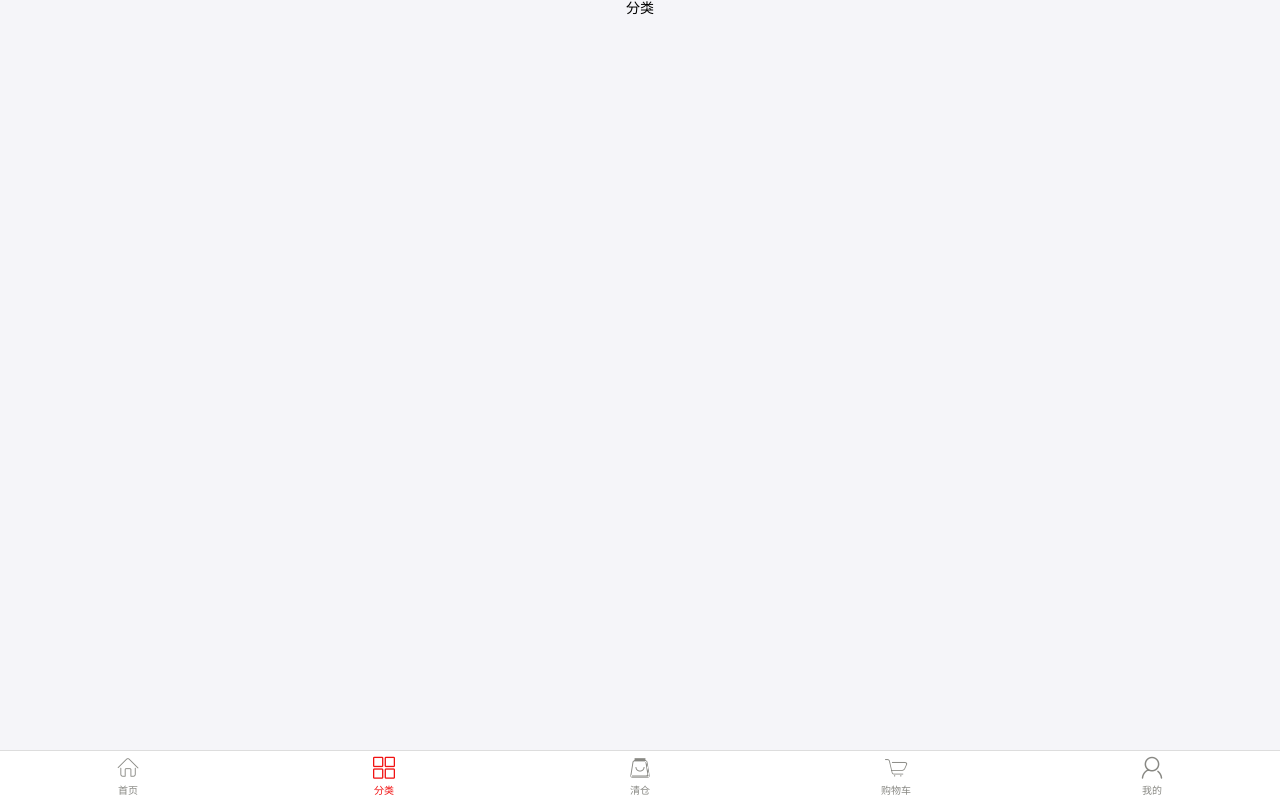
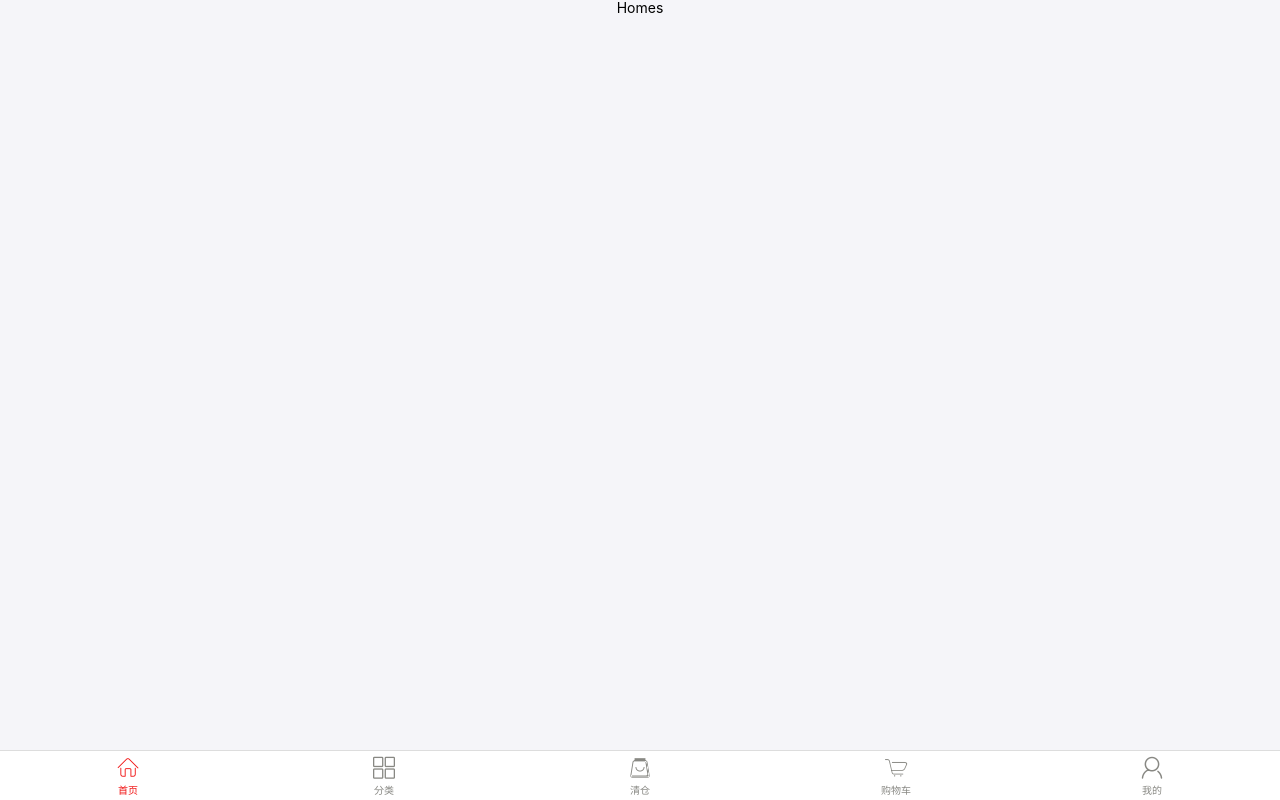
Before and after one commit to 1034418969/brewmaster, a React app: page / in a window 1280 px wide. Built offline with nearby package versions, Linux system fonts and the light colour scheme.

Commit message:
AntUI->首页导航

```diff
--- a/src/App.js
+++ b/src/App.js
@@ -1,8 +1,9 @@
 import React from 'react';
 import './App.css';
 import 'antd-mobile/dist/antd-mobile.css';
-import TabBarExample from './components/TabBarExample'
+import TabBarExample from './components/TabBarExample';
 import './assets/font/iconfont.css';
+import Test from "./views/test"
 import {
   BrowserRouter as Router,
   Route,
@@ -12,7 +13,7 @@ function App() {
   return (
     <div className="App">
       <Router>
-        <Route path={'/'} component={TabBarExample}></Route>
+        <Route path="/" component={Test}></Route>
       </Router>
     </div>
   );
--- a/src/assets/css/TabBarExample.css
+++ b/src/assets/css/TabBarExample.css
@@ -1 +1,11 @@
-tabBown
+#tabBown{
+    position: fixed;
+     height: 100%;
+      width: 100%;
+      top: 0
+}
+#tabBown i{
+    width: 26px;
+    height: 26px;
+    font-size: 22px;
+}
--- a/src/components/TabBarExample.js
+++ b/src/components/TabBarExample.js
@@ -1,19 +1,67 @@
 import React from 'react'
 import { TabBar } from 'antd-mobile';
+import "../assets/css/TabBarExample.css";
+import {
+  Route
+} from "react-router-dom";
+import Home from '../views/Home';
+import My from '../views/My';
+import Car from '../views/Car';
+import Clearance from '../views/Clearance';
+import Category from '../views/Category';
+
+
+
+
+
+
+
+
 
 class TabBarExample extends React.Component {
   constructor(props) {
     super(props);
     this.state = {
-      selectedTab: 'redTab',
+      selectedTab: "/home",
       hidden: false,
       fullScreen: false,
+      route:{
+        "/home":Home,
+        "/":Home,
+        "/my":My,
+        "/clearance":Clearance,
+        "/category":Category,
+        "/car":Car
+      }
     };
+    console.log(this.state.selectedTab)
   }
-  renderContent(pageText) {
-    return (
-      <div>{pageText}</div>
-    );
+  componentWillMount(){
+    // 组件挂载之前，执行一次判断
+    this.onHidden()
+  }
+  componentWillReceiveProps(){
+    // 点击前进后退按钮时，也要判断是否导航组件
+    this.onHidden()
+  }
+  // 点击事件
+  jumpRoute(selectedTab) {
+    this.props.history.push(selectedTab);
+    this.onHidden()
+  }
+  onHidden(){
+    console.log(this)
+    if( this.props.history.location.pathname === "/home" || this.props.history.location.pathname === "/"){
+      this.setState({
+        hidden:false,
+        selectedTab: "/home",
+      })
+    }else if(this.props.history.location.pathname !== "/home"){
+      this.setState({
+        hidden:true,
+        selectedTab: this.props.history.location.pathname,
+      })
+    }
   }
   render() {
     return (
@@ -23,117 +71,65 @@ class TabBarExample extends React.Component {
           tintColor="rgb(241, 18, 18)"
           barTintColor="white"
           hidden={this.state.hidden}
-
         >
           <TabBar.Item
             title="首页"
-            key="Home"
+            key="home"
             icon={<i
               className="iconfont icon-shouye"
-              style={{
-                width: '26px',
-                height: '26px',
-                fontSize: "22px"
-              }}
             />
             }
             selectedIcon={<i
               className="iconfont icon-shouye"
-              style={{
-                width: '26px',
-                height: '26px',
-                fontSize: "22px"
-
-              }}
             />
             }
-            selected={this.state.selectedTab === 'blueTab'}
+            selected={this.state.selectedTab === '/home'}
             // badge={1}
-            onPress={() => {
-              this.setState({
-                selectedTab: 'blueTab',
-              });
-              console.log(this)
-            }}
+            onPress={this.jumpRoute.bind(this, '/home', "true")}
+
             data-seed="logId"
           >
-            {this.renderContent('首页')}
+          </TabBar.Item>
+
+          <TabBar.Item
+            icon={
+              <i
+                className="iconfont icon-fenlei"
+              />
+            }
+            selectedIcon={
+              <i
+                className="iconfont icon-fenlei"
+              />
+            }
+            title="分类"
+            key="category"
+            // badge={'new'}
+            selected={this.state.selectedTab === '/category'}
+            onPress={this.jumpRoute.bind(this, '/category')}
+            data-seed="logId1"
+          >
           </TabBar.Item>
           <TabBar.Item
             icon={
-              <div
-                className="iconfont icon-fenlei"
-                style={
-                  {
-                    width: '26px',
-                    height: '26px',
-                    fontSize: "22px"
-                  }}
+              <i
+                className="iconfont icon-pinpaiqingcang"
               />
             }
             selectedIcon={
-              <div
-                className="iconfont icon-fenlei"
-                style={{
-                  width: '26px',
-                  height: '26px',
-                  fontSize: "22px"
-                }}
-              />
-            }
-            title="分类"
-            key="class"
-            // badge={'new'}
-            selected={this.state.selectedTab === 'redTab'}
-            onPress={() => {
-              this.setState({
-                selectedTab: 'redTab',
-              });
-            }}
-            data-seed="logId1"
-          >
-            {this.renderContent('分类')}
-          </TabBar.Item>
-          <TabBar.Item
-            icon={
-              <div
+              <i
                 className="iconfont icon-pinpaiqingcang"
-                style={{
-                  width: '26px',
-                  height: '26px',
-                  fontSize: "22px"
-                }}
-              />
-            }
-            selectedIcon={
-              <div
-                className="iconfont icon-pinpaiqingcang"
-                style={{
-                  width: '26px',
-                  height: '26px',
-                  fontSize: "22px"
-                }}
               />
             }
             title="清仓"
             key="clearance"
-            selected={this.state.selectedTab === 'greenTab'}
-            onPress={() => {
-              this.setState({
-                selectedTab: 'greenTab',
-              });
-            }}
+            selected={this.state.selectedTab === '/clearance'}
+            onPress={this.jumpRoute.bind(this, '/clearance')}
           >
-            {this.renderContent('清仓')}
           </TabBar.Item>
           <TabBar.Item
             icon={<i
               className="iconfont icon-tubiaolunkuo-"
-              style={{
-                width: '26px',
-                height: '26px',
-                fontSize: "22px"
-              }}
             />}
             selectedIcon={<i className="iconfont icon-tubiaolunkuo-"
               style={{
@@ -144,14 +140,9 @@ class TabBarExample extends React.Component {
             />}
             title="购物车"
             key="car"
-            selected={this.state.selectedTab === 'car'}
-            onPress={() => {
-              this.setState({
-                selectedTab: 'car',
-              });
-            }}
+            selected={this.state.selectedTab === '/car'}
+            onPress={this.jumpRoute.bind(this, '/car')}
           >
-            {this.renderContent('购物车')}
           </TabBar.Item>
           <TabBar.Item
             icon={<i
@@ -171,14 +162,9 @@ class TabBarExample extends React.Component {
             />}
             title="我的"
             key="my"
-            selected={this.state.selectedTab === 'My'}
-            onPress={() => {
-              this.setState({
-                selectedTab: 'My',
-              });
-            }}
+            selected={this.state.selectedTab === '/my'}
+            onPress={this.jumpRoute.bind(this, '/my')}
           >
-            {this.renderContent('My')}
           </TabBar.Item>
         </TabBar>
       </div>
@@ -186,4 +172,241 @@ class TabBarExample extends React.Component {
   }
 }
 
+
+
+
+
+
+
+
+
+
+
+
+
+
+
+
+
+
+
+
+
+
+
+
+
+
+
+
+
+
+
+
+
+
+
+
+
+
+
+
+
+
+
+
+
+
+
+
+
+
+
+
+
+
+
+
+
+
+
+
+
+
+
+
+
+
+
+
+// class TabBarExample extends React.Component {
+//   constructor(props) {
+//     super(props);
+//     this.state = {
+//       selectedTab: "/home",
+//       hidden: false,
+//       fullScreen: false,
+//       route:{
+//         "/home":Home,
+//         "/":Home,
+//         "/my":My,
+//         "/clearance":Clearance,
+//         "/category":Category,
+//         "/car":Car
+//       }
+//     };
+//     console.log(this.state.selectedTab)
+//   }
+//   componentWillMount(){
+//     // 组件挂载之前，执行一次判断
+//     this.onHidden()
+//   }
+//   renderContent(route) {
+
+//     setTimeout(()=>{
+//       console.log(route)
+//     },2000)
+//       return (
+//         <div>55
+//           <Route exact path={route}  component={Home}></Route>
+//         </div>
+//       )
+//   }
+//   componentWillReceiveProps(){
+//     // 点击前进后退按钮时，也要判断是否导航组件
+//     this.onHidden()
+//   }
+//   // 点击事件
+//   jumpRoute(selectedTab) {
+//     this.props.history.push(selectedTab);
+//     this.onHidden()
+//   }
+//   onHidden(){
+//     console.log(this)
+//     if( this.props.history.location.pathname === "/home" || this.props.history.location.pathname === "/"){
+//       this.setState({
+//         hidden:false,
+//         selectedTab: "/home",
+//       })
+//     }else if(this.props.history.location.pathname !== "/home"){
+//       this.setState({
+//         hidden:true,
+//         selectedTab: this.props.history.location.pathname,
+//       })
+//     }
+//   }
+//   render() {
+//     return (
+//       <div id="tabBown" style={this.state.fullScreen ? { position: 'fixed', height: '100%', width: '100%', top: 0 } : { height: '100%' }}>
+//         <TabBar
+//           unselectedTintColor="#888883"
+//           tintColor="rgb(241, 18, 18)"
+//           barTintColor="white"
+//           hidden={this.state.hidden}
+//         >
+//           <TabBar.Item
+//             title="首页"
+//             key="home"
+//             icon={<i
+//               className="iconfont icon-shouye"
+//             />
+//             }
+//             selectedIcon={<i
+//               className="iconfont icon-shouye"
+//             />
+//             }
+//             selected={this.state.selectedTab === '/home'}
+//             // badge={1}
+//             onPress={this.jumpRoute.bind(this, '/home', "true")}
+
+//             data-seed="logId"
+//           >
+//             {/* {this.renderContent('/home')} */}
+//           </TabBar.Item>
+
+//           <TabBar.Item
+//             icon={
+//               <i
+//                 className="iconfont icon-fenlei"
+//               />
+//             }
+//             selectedIcon={
+//               <i
+//                 className="iconfont icon-fenlei"
+//               />
+//             }
+//             title="分类"
+//             key="category"
+//             // badge={'new'}
+//             selected={this.state.selectedTab === '/category'}
+//             onPress={this.jumpRoute.bind(this, '/category')}
+//             data-seed="logId1"
+//           >
+//             {this.renderContent('/category')}
+//           </TabBar.Item>
+//           <TabBar.Item
+//             icon={
+//               <i
+//                 className="iconfont icon-pinpaiqingcang"
+//               />
+//             }
+//             selectedIcon={
+//               <i
+//                 className="iconfont icon-pinpaiqingcang"
+//               />
+//             }
+//             title="清仓"
+//             key="clearance"
+//             selected={this.state.selectedTab === '/clearance'}
+//             onPress={this.jumpRoute.bind(this, '/clearance')}
+//           >
+//             {/* {this.renderContent('/clearance')} */}
+//           </TabBar.Item>
+//           <TabBar.Item
+//             icon={<i
+//               className="iconfont icon-tubiaolunkuo-"
+//             />}
+//             selectedIcon={<i className="iconfont icon-tubiaolunkuo-"
+//               style={{
+//                 width: '26px',
+//                 height: '26px',
+//                 fontSize: "22px"
+//               }}
+//             />}
+//             title="购物车"
+//             key="car"
+//             selected={this.state.selectedTab === '/car'}
+//             onPress={this.jumpRoute.bind(this, '/car')}
+//           >
+//             {this.renderContent('/car')}
+//           </TabBar.Item>
+//           <TabBar.Item
+//             icon={<i
+//               className="iconfont icon-ziyuan"
+//               style={{
+//                 width: '26px',
+//                 height: '26px',
+//                 fontSize: "22px"
+//               }}
+//             />}
+//             selectedIcon={<i className="iconfont icon-ziyuan"
+//               style={{
+//                 width: '26px',
+//                 height: '26px',
+//                 fontSize: "22px"
+//               }}
+//             />}
+//             title="我的"
+//             key="my"
+//             selected={this.state.selectedTab === '/my'}
+//             onPress={this.jumpRoute.bind(this, '/my')}
+//           >
+//             {this.renderContent('/my')}
+//           </TabBar.Item>
+//         </TabBar>
+//       </div>
+//     );
+//   }
+// }
+
 export default TabBarExample
--- /dev/null
+++ b/src/views/Car.js
@@ -0,0 +1,11 @@
+import React, { Component } from 'react'
+
+export default class Car extends Component {
+    render() {
+        return (
+            <div>
+                Car
+            </div>
+        )
+    }
+}
--- /dev/null
+++ b/src/views/Category.js
@@ -0,0 +1,11 @@
+import React, { Component } from 'react'
+
+export default class Category extends Component {
+    render() {
+        return (
+            <div>
+                类别
+            </div>
+        )
+    }
+}
--- /dev/null
+++ b/src/views/Clearance.js
@@ -0,0 +1,11 @@
+import React, { Component } from 'react'
+
+export default class Clearance extends Component {
+    render() {
+        return (
+            <div>
+                清仓
+            </div>
+        )
+    }
+}
--- /dev/null
+++ b/src/views/test.js
@@ -0,0 +1,31 @@
+import React, { Component } from 'react'
+import TabBarExample from '../components/TabBarExample';
+import Home from '../views/Home';
+import My from '../views/My';
+import Car from '../views/Car';
+import Clearance from '../views/Clearance';
+import Category from '../views/Category';
+import {
+    BrowserRouter as Router,
+    Route,
+
+   } from "react-router-dom";
+export default class test extends Component {
+    render() {
+        return (
+            <div>
+            <Route exact path={'/'}  component={Home}></Route>
+            <Route exact path={'/home'}  component={Home}></Route>
+            <Route exact path={'/car'}  component={Car}></Route>
+            <Route exact path={'/clearance'}  component={Clearance}></Route>
+            <Route exact path={'/category'}  component={Category}></Route>
+            <Route exact path={'/my'}  component={My}></Route>
+
+            <TabBarExample history={this.props.history}></TabBarExample>
+            </div>
+        )
+    }
+    componentDidMount(){
+        console.log(this,"1111111111")
+    }
+}
```
Also changed, not shown: src/router/Route.js (added, +20 -0 lines), src/router/Routes.js (added, +15 -0 lines).
